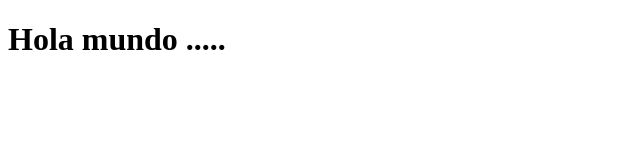
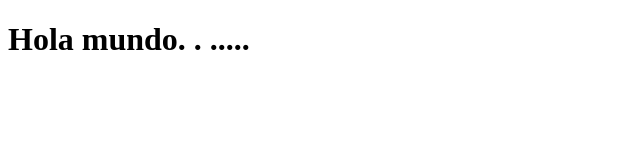
Before and after one commit to tesparzauni/MiLab05, a plain HTML site: page index.html in a window 1280 px wide. Shown: the full height of the page, 0-640 px from the left. Drawn offline with Linux system fonts and the light colour scheme.

Commit message:
Agregó Hola Mundo ... ... ..

```diff
--- a/index.html
+++ b/index.html
@@ -6,6 +6,6 @@
     <title>Document</title>
 </head>
 <body>
-    <h1>Hola mundo .....</h1>
+    <h1>Hola mundo. . .....</h1>
 </body>
 </html>
```
